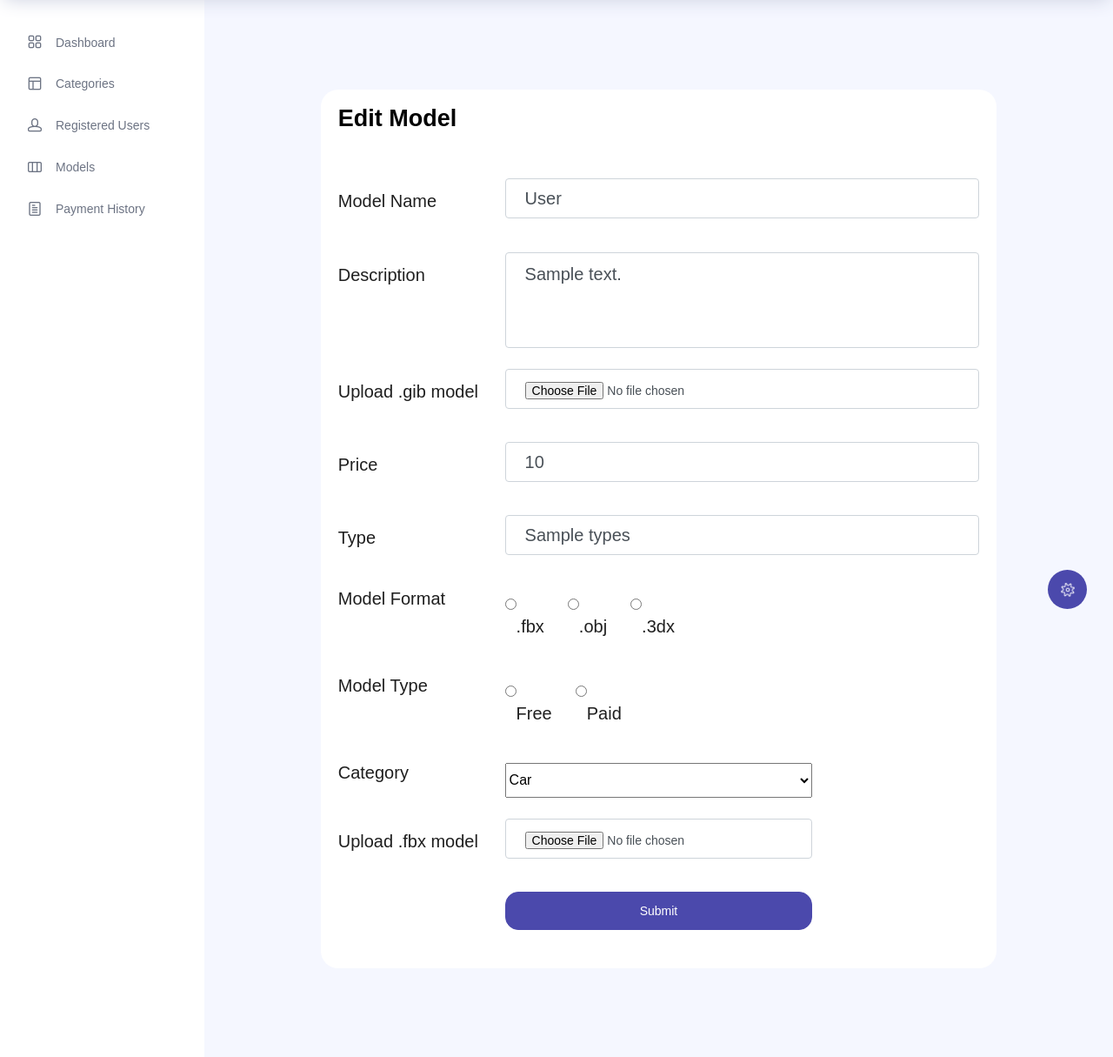
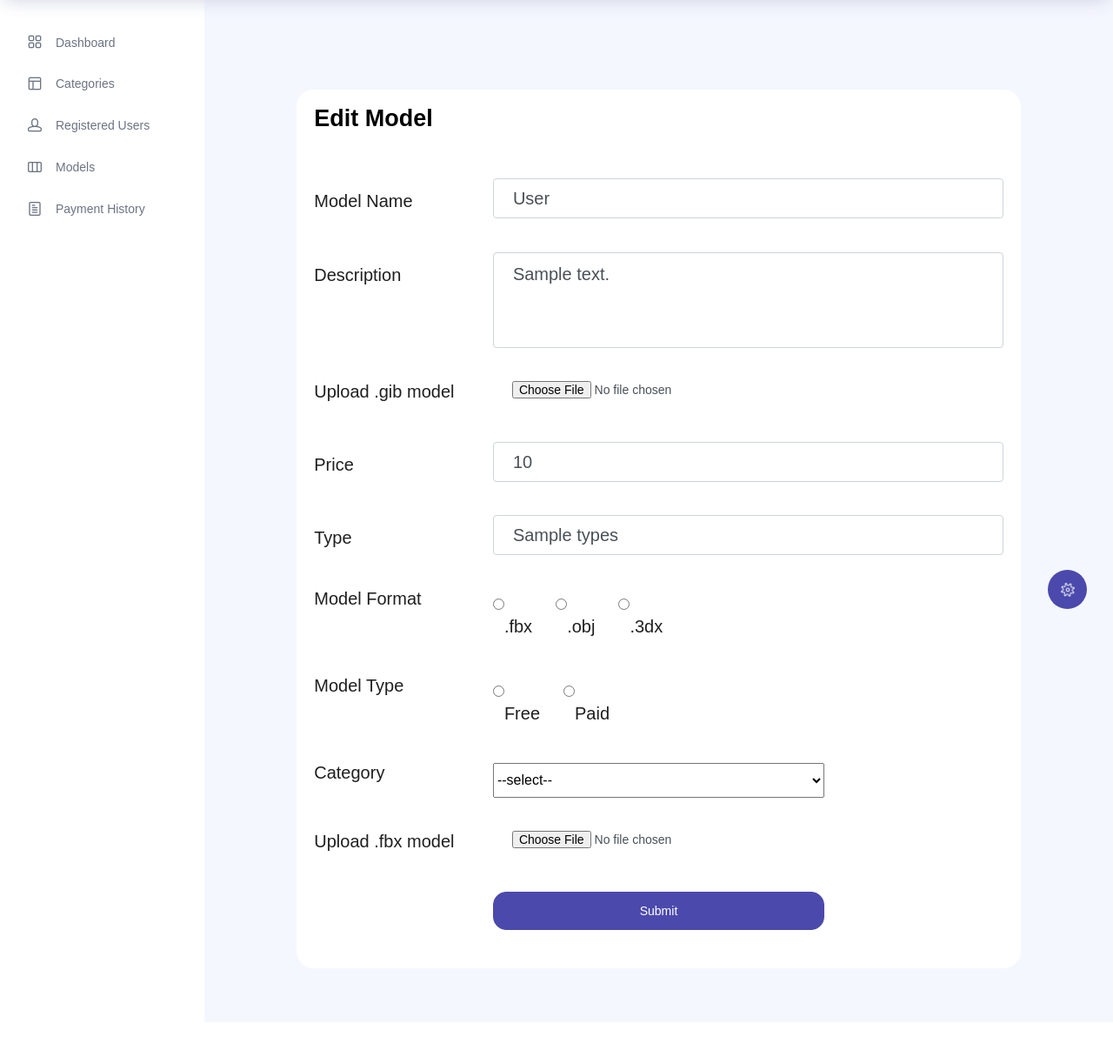
Before and after one commit to praveeshvnr/Dimenzions, a Django app: template templates/adminedit.html in a window 1280 px wide. Shown: the part 60-1275 px from the top of the page at 87% size. After the commit the page ends 1129 px from the top, so only its background shows below. Run offline with Django 4.2, Linux system fonts and the light colour scheme; the template is opened without the code that fills it: most values are stand-ins (such as "Sample title", 1, 10 or a date in 2020); style sheets or scripts are compiled from the project's sources; some libraries are stand-ins or nearby versions; some web fonts are replaced.

Commit message:
error correcion

```diff
--- a/app/urls.py
+++ b/app/urls.py
@@ -5,7 +5,7 @@ from django.conf.urls.static import static
 
 urlpatterns=[
     re_path(r'^$', views.adminedit,name="adminedit"),
-    re_path(r'^modeledit$', views.modeledit,name="modeledit"),
+    re_path(r'^/modeledit$', views.modeledit,name="modeledit"),
 
 
 
--- a/templates/adminedit.html
+++ b/templates/adminedit.html
@@ -4,33 +4,36 @@
 <style>
 
 </style>
-<div class="container">
+
   {% for i in item %}
-  <form method="post" class="post-form" action="modeledit" enctype="multipart/form-data">
+  <form method="post" class="post-form" action="{% url 'modeledit' %}" enctype="multipart/form-data">
     {% csrf_token %}
     <div class="form-group row">
-      <div class="col-md-10 col-lg-10 grid-margin stretch-card offset-lg-1" style="margin-top: 65px;" >
-        <div class="card">
-          <div class="card-body">
+
+        <div class="card card-body col-md-10 col-lg-10 col-12  stretch-card offset-lg-1" style="margin-top: 65px;">
+
+
             <h1 class="card-title" style="font-size: 27px;">Edit Model</h1>
             <br /><br />
 
 
             <div class="form-group row">
-              <label for="exampleInputUsername2" class="col-md-3 col-form-label" style="font-size: 20px;">Model Name</label>
+              <label for="exampleInputUsername2" class="col-md-3 col-form-label" style="font-size: 20px;">Model
+                Name</label>
               <div class="col-md-9">
                 <input type="text" class="form-control" id="exampleInputUsername2" placeholder="modelname"
-                  name="modelname" value="{{i.modelname}}" style="font-size: 20px;"/>
+                  name="modelname" value="{{i.modelname}}" style="font-size: 20px;" />
               </div>
             </div>
 
 
 
             <div class="form-group row">
-              <label for="exampleInputEmail2" style="font-size: 20px;" class="col-md-3 col-form-label">Description</label>
+              <label for="exampleInputEmail2" style="font-size: 20px;"
+                class="col-md-3 col-form-label">Description</label>
               <div class="col-md-9">
-                <textarea class="form-control" id="exampleTextarea1" rows="4" placeholder="description" style="font-size: 20px;"
-                  name="description" >{{i.description}}</textarea>
+                <textarea class="form-control" id="exampleTextarea1" rows="4" placeholder="description"
+                  style="font-size: 20px;" name="description">{{i.description}}</textarea>
               </div>
             </div>
 
@@ -38,7 +41,7 @@
             <div class="form-group row">
               <label for="" class="col-md-3 col-form-label" style="font-size: 20px;">Upload .gib model</label>
               <div class="col-md-9">
-                <input type="file" name="gib" class="form-control" />
+                <input type="file" name="gib" class="form-control" style="border: none;" />
               </div>
             </div>
 
@@ -47,17 +50,19 @@
             <div class="form-group row">
               <label for="exampleInputPassword2" class="col-md-3 col-form-label" style="font-size: 20px;">Price</label>
               <div class="col-md-9">
-                <input type="text" class="form-control" id="exampleInputPassword2" style="font-size: 20px;" placeholder="price" name="price" value="{{i.price}}" />
+                <input type="text" class="form-control" id="exampleInputPassword2" style="font-size: 20px;"
+                  placeholder="price" name="price" value="{{i.price}}" />
               </div>
             </div>
 
 
 
             <div class="form-group row">
-              <label for="exampleInputConfirmPassword2" class="col-md-3 col-form-label" style="font-size: 20px;">Type</label>
+              <label for="exampleInputConfirmPassword2" class="col-md-3 col-form-label"
+                style="font-size: 20px;">Type</label>
               <div class="col-md-9">
-                <input type="text" class="form-control w-100" id="exampleInputConfirmPassword2" placeholder="type" style="font-size: 20px;"
-                  name="types" value="{{i.types}}" />
+                <input type="text" class="form-control w-100" id="exampleInputConfirmPassword2" placeholder="type"
+                  style="font-size: 20px;" name="types" value="{{i.types}}" />
               </div>
             </div>
 
@@ -68,19 +73,19 @@
               </div>
               <div class="form-check form-check-inline">
                 <div class="col-md-4">
-                  <input class="form-check-input" type="radio" name="format" id="inlineRadio2" value="option2" />
+                  <input class="form-check-input" type="radio" name="format" id="inlineRadio2" value=".fbx" />
                 </div>
                 <label class="form-check-label" for="inlineRadio2" style="font-size: 20px;">.fbx</label>
               </div>
               <div class="form-check form-check-inline">
                 <div class="col-md-4">
-                  <input class="form-check-input" type="radio" name="format" id="inlineRadio3" value="option3" />
+                  <input class="form-check-input" type="radio" name="format" id="inlineRadio3" value=".obj" />
                 </div>
                 <label class="form-check-label" for="inlineRadio3" style="font-size: 20px;">.obj</label>
               </div>
               <div class="form-check form-check-inline">
                 <div class="col-md-4">
-                  <input class="form-check-input" type="radio" name="format" id="inlineRadio3" value="option3" />
+                  <input class="form-check-input" type="radio" name="format" id="inlineRadio3" value=".3dx" />
                 </div>
                 <label class="form-check-label" for="inlineRadio3" style="font-size: 20px;">.3dx</label>
               </div>
@@ -96,13 +101,13 @@
               </div>
               <div class="form-check form-check-inline">
                 <div class="col-md-3">
-                  <input class="form-check-input" type="radio" name="modeltype" id="inlineRadio2" value="option2" />
+                  <input class="form-check-input" type="radio" name="modeltype" id="inlineRadio2" value="free" />
                 </div>
                 <label class="form-check-label" for="inlineRadio2" style="font-size: 20px;">Free</label>
               </div>
               <div class="form-check form-check-inline">
                 <div class="col-sm-3">
-                  <input class="form-check-input" type="radio" name="modeltype" id="inlineRadio3" value="option3" />
+                  <input class="form-check-input" type="radio" name="modeltype" id="inlineRadio3" value="paid" />
                 </div>
                 <label class="form-check-label" for="inlineRadio3" style="font-size: 20px;">Paid</label>
               </div>
@@ -110,7 +115,7 @@
 
 
 
-            <div class="form-group row">
+            <!-- <div class="form-group row">
 
 
 
@@ -118,7 +123,7 @@
                 <label class="form-check-label" for="inlineRadio2" style="font-size: 20px;">Category</label>
               </div>
               <div class="col-md-6">
-                <select class="form-select w-100" id="inlineRadio2" aria-label="Default select example" name="category"
+                <select class="form-select w-100 form-control" id="inlineRadio2" aria-label="Default select example"  name="category"
                   style="height: 40px;">
                   <option value="car">Car</option>
                   <option value="Bike">Bike</option>
@@ -127,15 +132,30 @@
                 </select>
               </div>
 
+            </div> -->
+            <div class="form-group row">
+              <div class="col-sm-3">
+                <label class="form-check-label" for="inlineRadio2" style="font-size: 20px;">Category</label>
+              </div>
+              <div class="col-sm-6">
+                <select class="form-select w-100" id="inlineRadio2" aria-label="Default select example"
+                  style="height: 40px;" name="category_name">
+                  <option value="">
+                    --select--
+                  </option>
+                  {% for j in viva %}
+                  <option value="{{j.category_name}}">{{j.category_name}}</option>
+                  {% endfor %}
+                </select>
+              </div>
+
             </div>
-
-
 
 
             <div class="form-group row">
               <label for="" class="col-sm-3 col-form-label" style="font-size: 20px;">Upload .fbx model</label>
               <div class="col-sm-6">
-                <input type="file" name="fbx" class="form-control" />
+                <input type="file" name="fbx" class="form-control" style="border: none;" />
               </div>
             </div>
             <div class="form-group row">
@@ -147,12 +167,12 @@
               </div>
             </div>
 
-          </div>
+
         </div>
-      </div>
+
     </div>
 
   </form>
   {% endfor %}
-</div>
+
 {% endblock %}
--- a/templates/base.html
+++ b/templates/base.html
@@ -337,7 +337,9 @@
                 </ul>
             </nav>
             <!-- partial -->
+
             <div class="main-panel">
+
                 <div class="content-wrapper">
                     {% block content %}
                     {% endblock %}
```
Also changed, not shown: app/models.py (+13 -1 lines), app/views.py (+17 -13 lines), app/migrations/0003_categories.py (added), app/migrations/0004_remove_items_category_items_cat_id.py (added).
